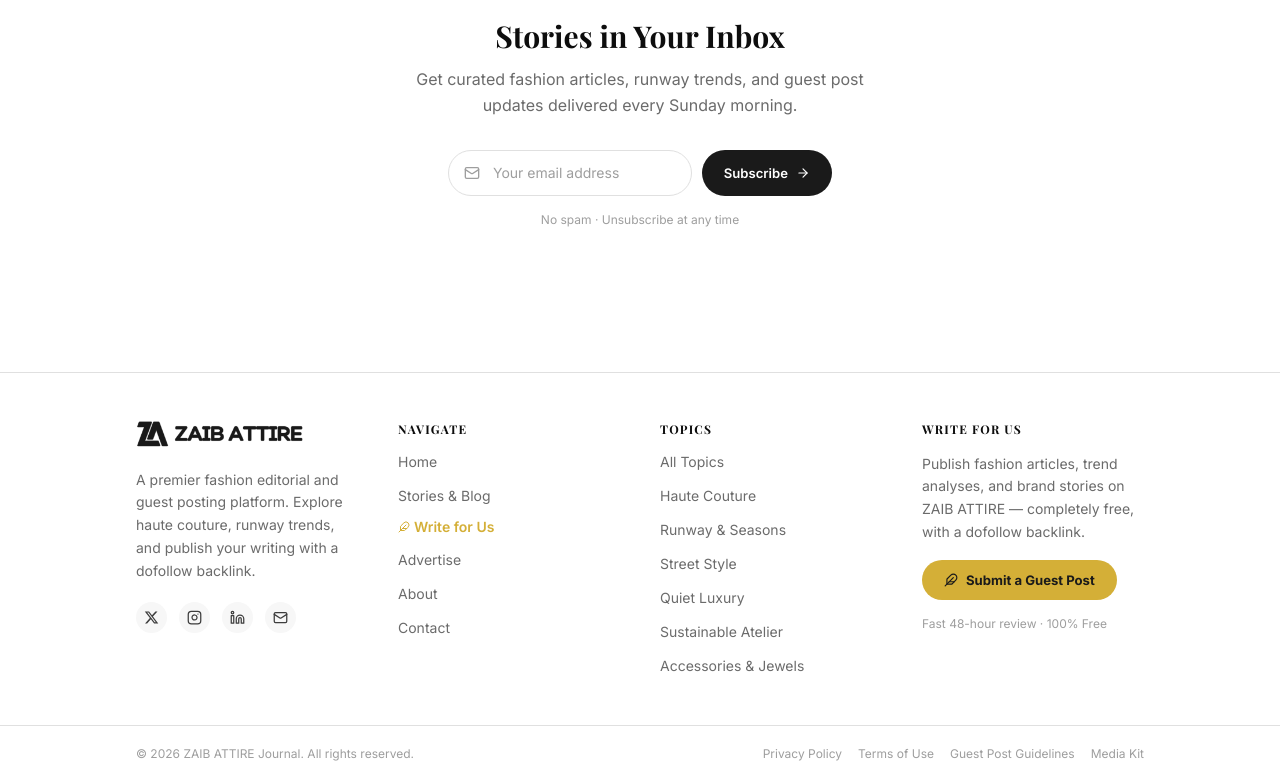
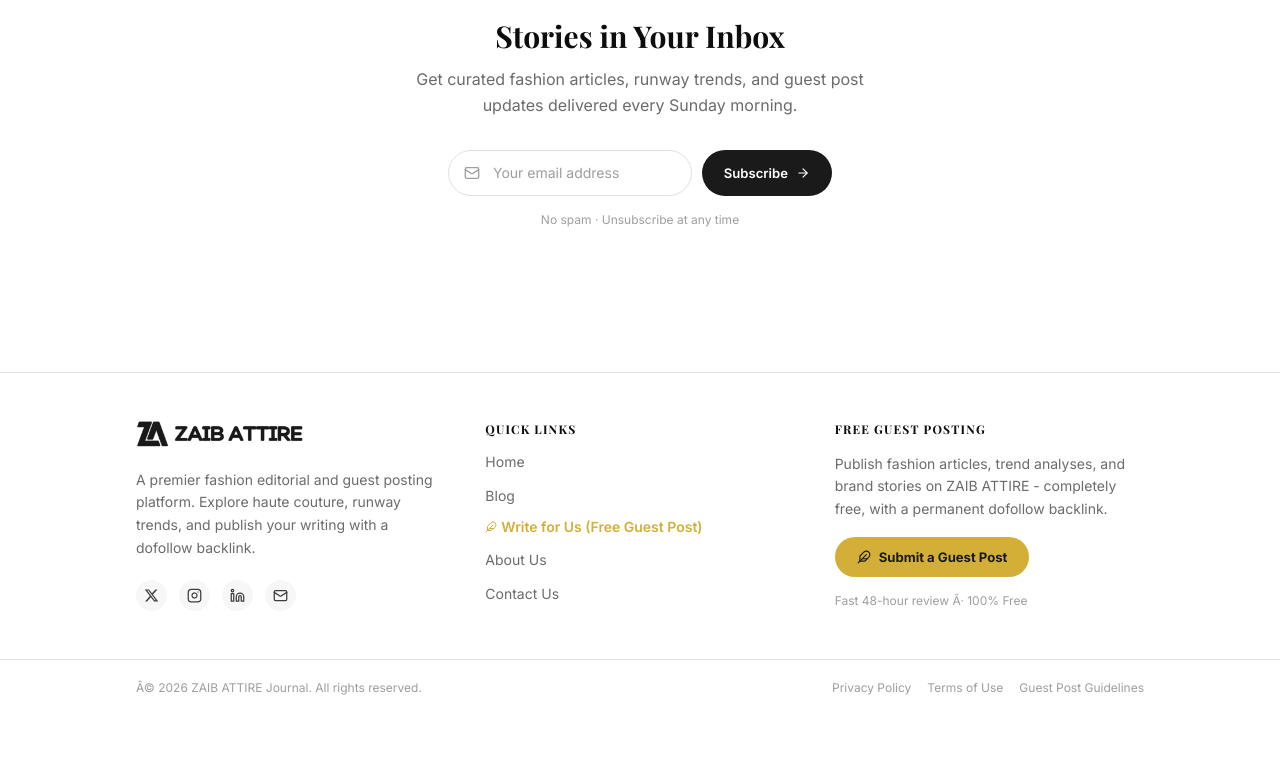
Before and after one commit to shazaib05/zaib-attire-blog, a React (Vite) app in the folder client/: page / in a window 1280 px wide. Shown: the part 3571-4353 px from the top of the page. After the commit the page ends 4287 px from the top, so only its background shows below. Built offline with nearby package versions, Linux system fonts and the light colour scheme; no server answers; a web font is replaced by a local one.

Commit message:
refactor(ui): update Footer with Blog link, remove Advertise & Topics sections

```diff
--- a/client/src/components/Footer.jsx
+++ b/client/src/components/Footer.jsx
@@ -31,10 +31,10 @@ export default function Footer({ categories = [] }) {
     <footer className="border-t border-ink-200 bg-white mt-16">
       {/* Main content */}
       <div className="max-w-content mx-auto px-5 sm:px-8 py-12">
-        <div className="grid grid-cols-1 sm:grid-cols-2 lg:grid-cols-4 gap-10">
+        <div className="grid grid-cols-1 sm:grid-cols-2 lg:grid-cols-3 gap-10">
 
           {/* Brand column */}
-          <div className="sm:col-span-2 lg:col-span-1 space-y-4">
+          <div className="space-y-4">
             <Link to="/" className="inline-block group">
               <img
                 src="/logo.png"
@@ -73,15 +73,14 @@ export default function Footer({ categories = [] }) {
 
           {/* Navigation */}
           <div className="space-y-3">
-            <h4 className="text-xs font-bold text-ink-900 uppercase tracking-widest">Navigate</h4>
+            <h4 className="text-xs font-bold text-ink-900 uppercase tracking-widest">Quick Links</h4>
             <ul className="space-y-2.5">
               {[
                 { to: '/', label: 'Home' },
-                { to: '/blog', label: 'Stories & Blog' },
-                { to: '/write', label: 'Write for Us', highlight: true },
-                { to: '/advertise', label: 'Advertise' },
-                { to: '/about', label: 'About' },
-                { to: '/contact', label: 'Contact' },
+                { to: '/blog', label: 'Blog' },
+                { to: '/write', label: 'Write for Us (Free Guest Post)', highlight: true },
+                { to: '/about', label: 'About Us' },
+                { to: '/contact', label: 'Contact Us' },
               ].map(({ to, label, highlight }) => (
                 <li key={to}>
                   <Link
@@ -100,33 +99,11 @@ export default function Footer({ categories = [] }) {
             </ul>
           </div>
 
-          {/* Topics */}
-          <div className="space-y-3">
-            <h4 className="text-xs font-bold text-ink-900 uppercase tracking-widest">Topics</h4>
-            <ul className="space-y-2.5">
-              <li>
-                <Link to="/blog" className="text-sm text-ink-500 hover:text-ink-900 transition-colors">
-                  All Topics
-                </Link>
-              </li>
-              {categories.slice(0, 7).map((cat) => (
-                <li key={cat.id}>
-                  <Link
-                    to={`/trends?category=${encodeURIComponent(cat.name)}`}
-                    className="text-sm text-ink-500 hover:text-ink-900 transition-colors"
-                  >
-                    {cat.name}
-                  </Link>
-                </li>
-              ))}
-            </ul>
-          </div>
-
           {/* Guest post CTA */}
           <div className="space-y-4">
-            <h4 className="text-xs font-bold text-ink-900 uppercase tracking-widest">Write for Us</h4>
+            <h4 className="text-xs font-bold text-ink-900 uppercase tracking-widest">Free Guest Posting</h4>
             <p className="text-sm text-ink-500 leading-relaxed">
-              Publish fashion articles, trend analyses, and brand stories on ZAIB ATTIRE — completely free, with a dofollow backlink.
+              Publish fashion articles, trend analyses, and brand stories on ZAIB ATTIRE - completely free, with a permanent dofollow backlink.
             </p>
             <Link
               to="/write"
@@ -136,7 +113,7 @@ export default function Footer({ categories = [] }) {
               <Feather size={14} />
               Submit a Guest Post
             </Link>
-            <p className="text-xs text-ink-400 mt-1">Fast 48-hour review · 100% Free</p>
+            <p className="text-xs text-ink-400 mt-1">Fast 48-hour review Â· 100% Free</p>
           </div>
 
         </div>
@@ -145,12 +122,11 @@ export default function Footer({ categories = [] }) {
       {/* Bottom bar */}
       <div className="border-t border-ink-200">
         <div className="max-w-content mx-auto px-5 sm:px-8 py-5 flex flex-col sm:flex-row items-center justify-between gap-3 text-xs text-ink-400">
-          <p>© {currentYear} ZAIB ATTIRE Journal. All rights reserved.</p>
+          <p>Â© {currentYear} ZAIB ATTIRE Journal. All rights reserved.</p>
           <div className="flex flex-wrap items-center gap-4">
             <Link to="/privacy" className="hover:text-ink-700 transition-colors">Privacy Policy</Link>
             <Link to="/terms" className="hover:text-ink-700 transition-colors">Terms of Use</Link>
             <Link to="/write" className="hover:text-ink-700 transition-colors">Guest Post Guidelines</Link>
-            <Link to="/advertise" className="hover:text-ink-700 transition-colors">Media Kit</Link>
           </div>
         </div>
       </div>
```
